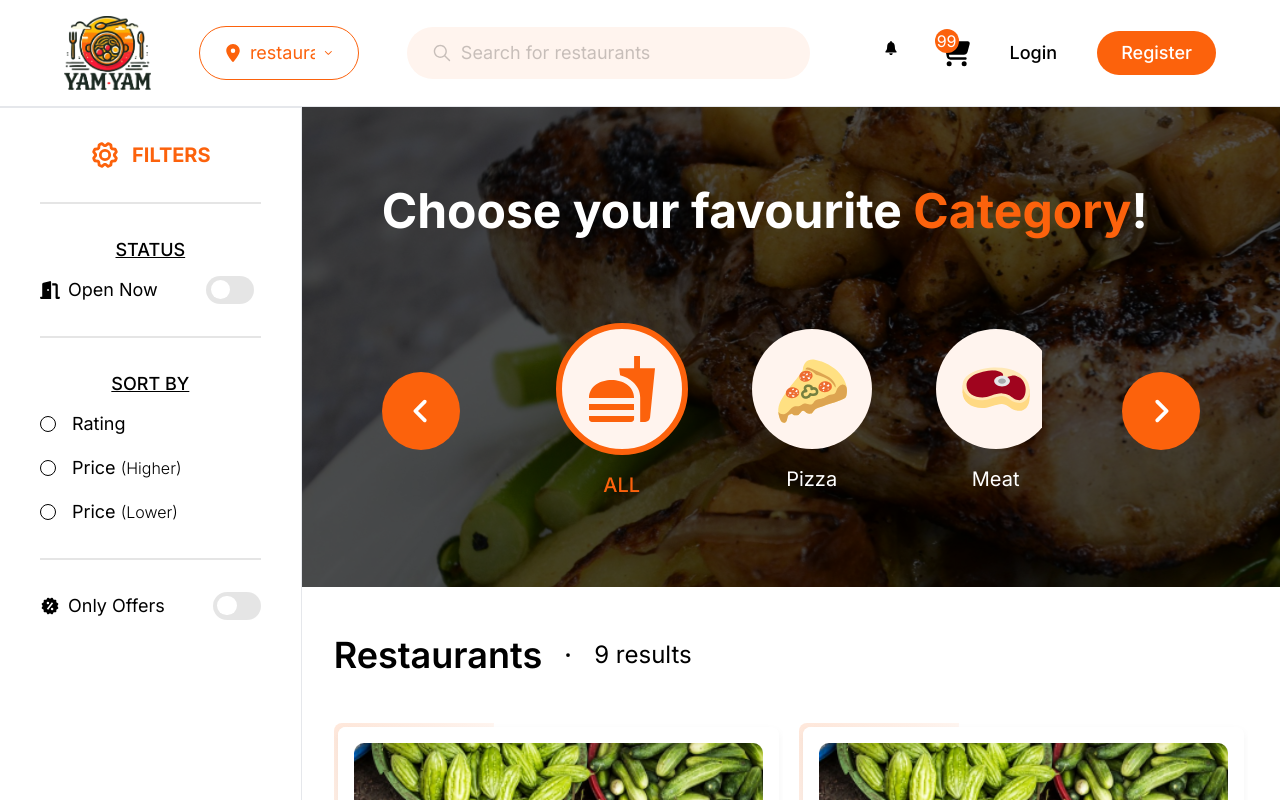
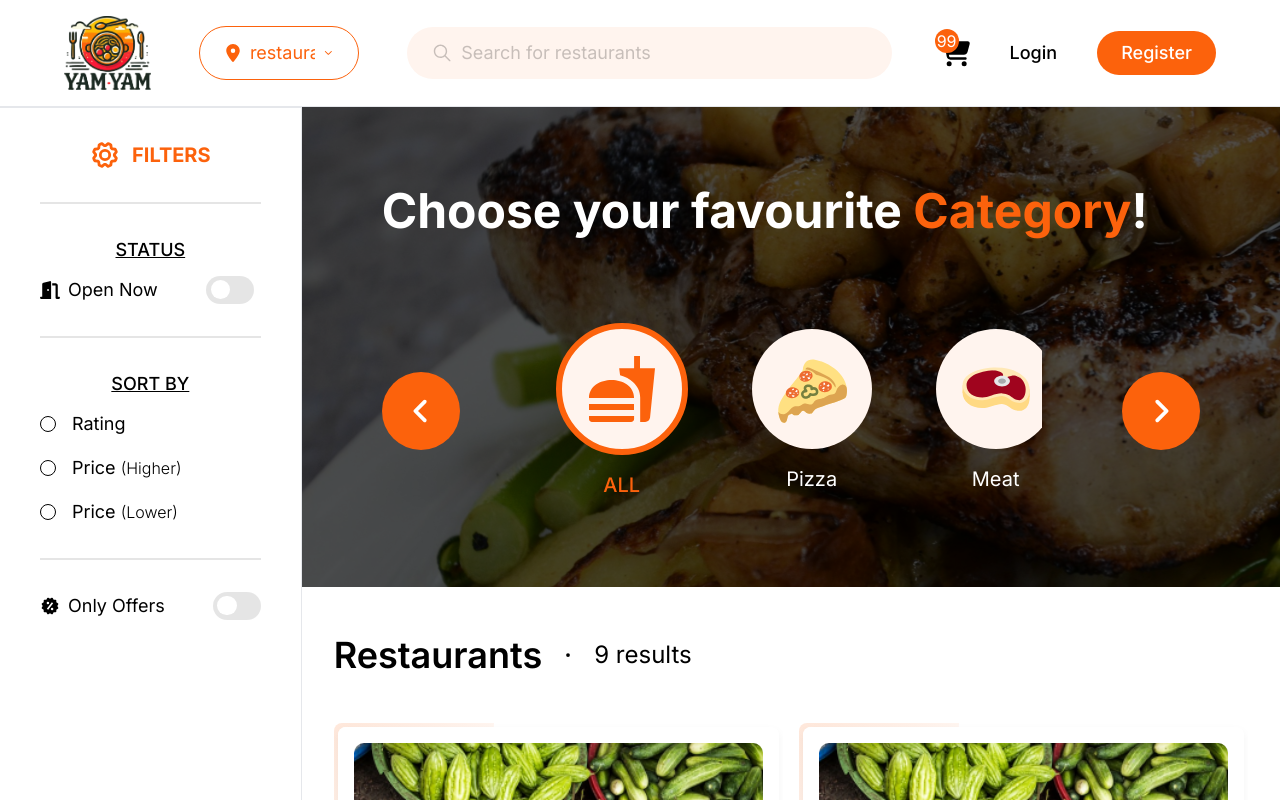
Before and after one commit to elsayedessam003/YumYum, a React (Vite) app in the folder Client/: page /restaurants in a window 1280 px wide. Shown: the top 800 px of the page. Built offline with nearby package versions, Linux system fonts and the light colour scheme.

Commit message:
fixed some server errors

```diff
--- a/Client/src/components/Navbar/Navbar.jsx
+++ b/Client/src/components/Navbar/Navbar.jsx
@@ -71,10 +71,6 @@ function Navbar() {
         </div>
 
         <div className={"hidden gap-4 pl-8 xl:flex"}>
-          <Button color={"black"} variant={"text"} className={"font-medium"}>
-            <IoIosNotifications />
-          </Button>
-
           <CartButton itemsNumber={99} setIsOpened={setCartOpened} />
 
           {cartOpened && (
```
Also changed, not shown: 1 other file (tests, documents, lock files or other folders).
